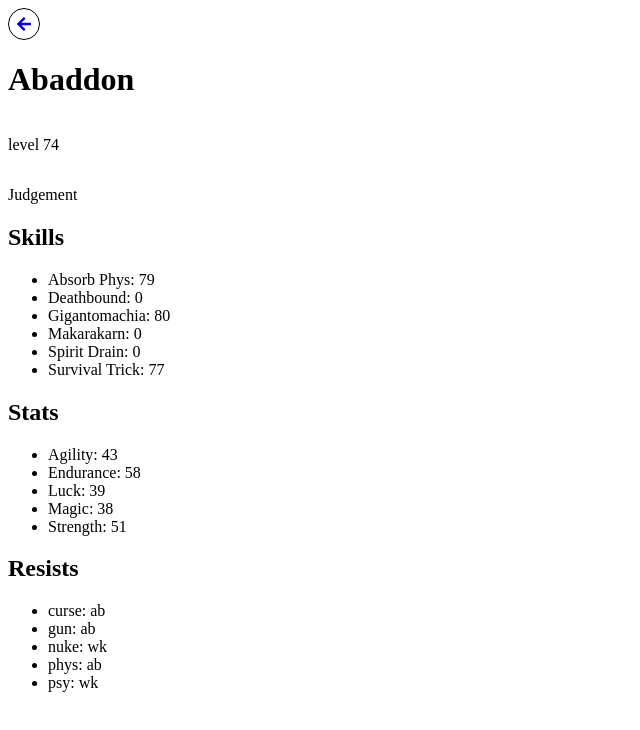
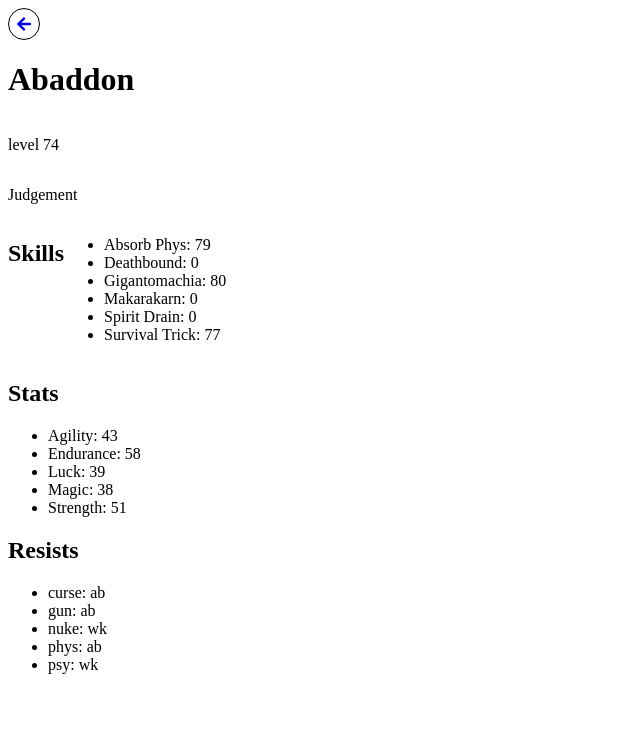
Before and after one commit to Molina-Q/persona-calc, a React (Vite) app: page /persona/Abaddon in a window 1280 px wide. Shown: the top 730 px of the page, without its empty margins (0-640 px from the left). Built offline with nearby package versions, Linux system fonts and the light colour scheme; the HTML template or start-up script is replaced by a standard one.

Commit message:
style: Add flex display to .personaSkills class in App.css

```diff
--- a/src/App.css
+++ b/src/App.css
@@ -72,3 +72,7 @@
     background-color: #b8b8b8;
   }
 }
+
+.personaSkills {
+  display: flex;
+}
```
